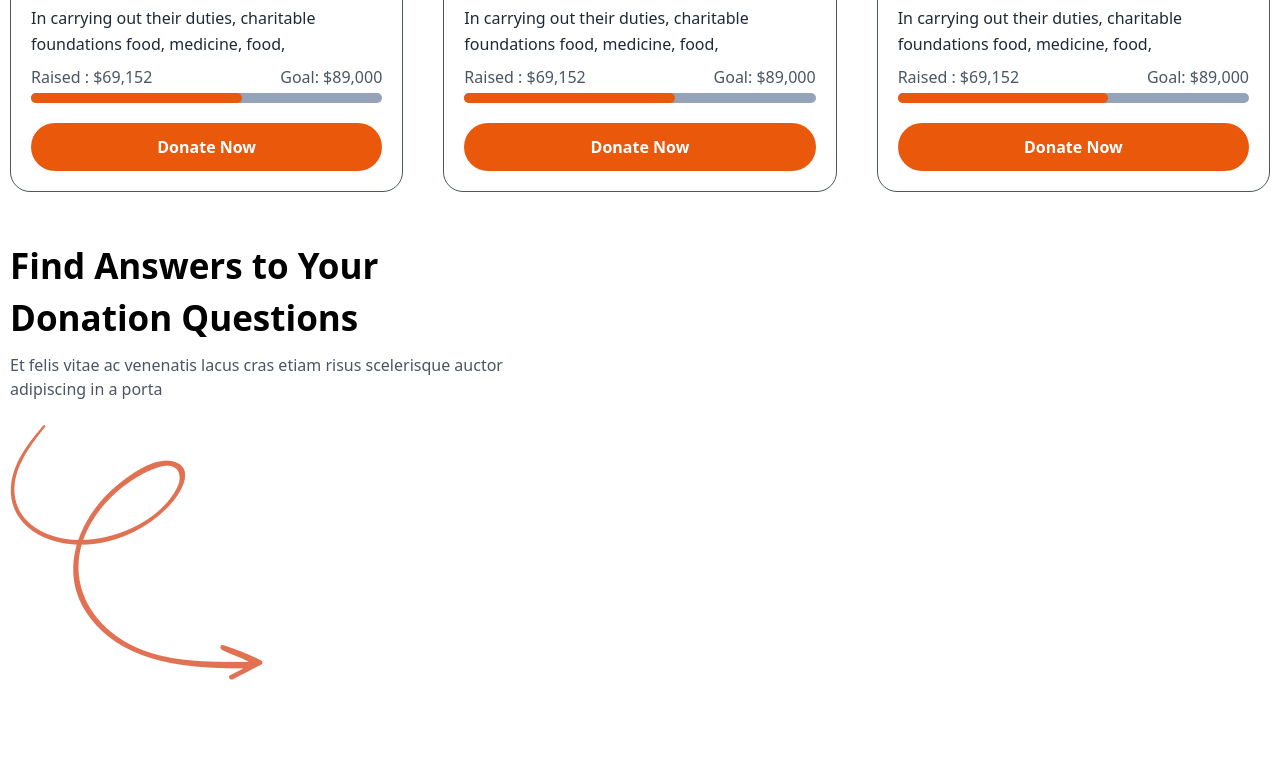
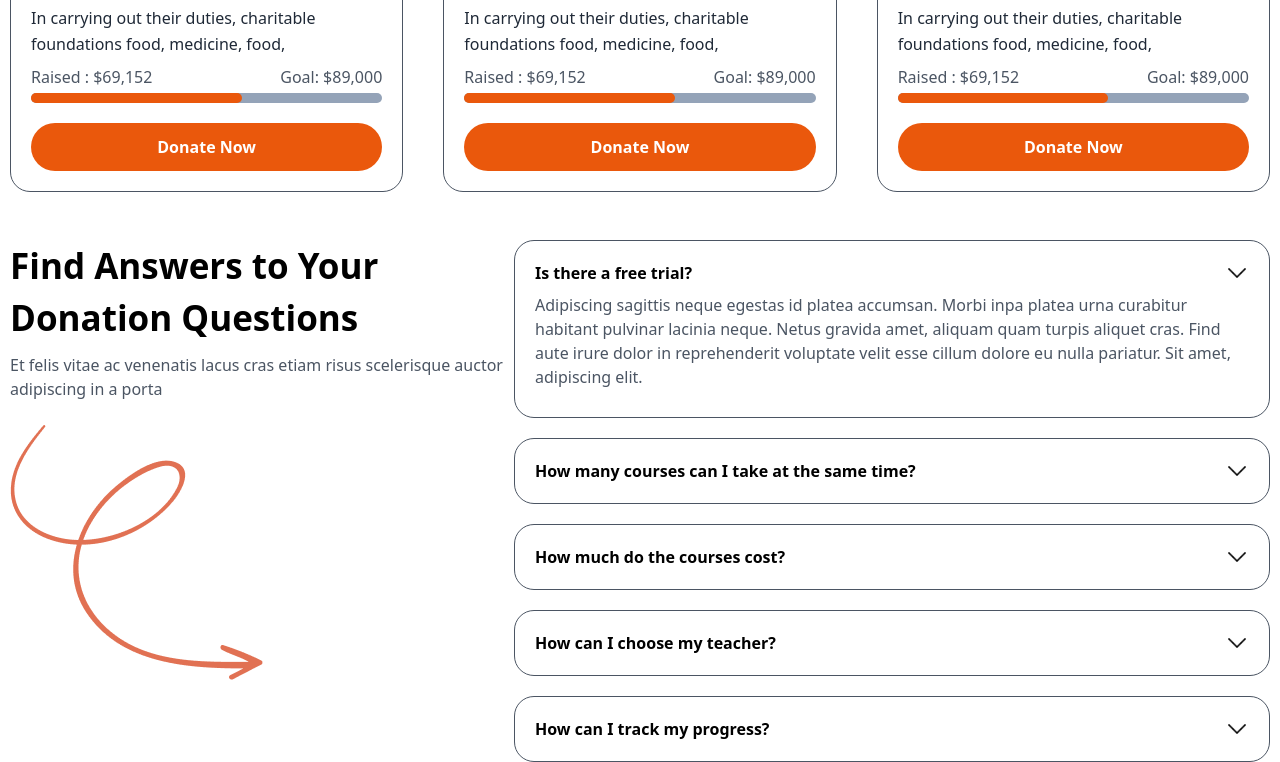
Before and after one commit to hasiburrahmanbiplab/helping-hand, a plain HTML site: page index.html in a window 1280 px wide. Shown: the part 3335-4097 px from the top of the page. Before the commit the page ends 4015 px from the top, so only its background shows below. Drawn offline with nearby package versions, Linux system fonts and the light colour scheme.

Commit message:
faq part added

```diff
--- a/index.html
+++ b/index.html
@@ -275,7 +275,48 @@
                         <img src="image/Shape.png" alt="shape">
                     </div>
                 </div>
-                <div class="faq-content"></div>
+                <div class="faq-content flex flex-col gap-y-5">
+                    <div class="content p-5 border border-gray-600 rounded-[20px]">
+                        <input type="checkbox" class="hidden" name="" id="faq-toggle">
+                        <label for="faq-toggle" class="text-base font-sarif text-black font-semibold flex justify-between block">
+                            Is there a free trial?
+                            <img src="image/arrow-down.png" class="size-6" alt="">
+                        </label>
+                        <p class="text-base text-gray-600 font-sarif font-normal py-2">Adipiscing sagittis neque egestas id platea accumsan. Morbi inpa platea urna curabitur habitant pulvinar lacinia neque. Netus gravida amet, aliquam quam turpis aliquet cras. Find aute irure dolor in reprehenderit voluptate velit esse cillum dolore eu nulla pariatur. Sit amet, adipiscing elit.</p>
+                    </div>
+                    <div class="content p-5 border border-gray-600 rounded-[20px]">
+                        <input type="checkbox" id="common_1" class=" peer/common_1 hidden" name="">
+                        <label for="common_1" class="text-base font-sarif text-black font-semibold flex justify-between block peer-checked/common_1:text-orange-600">
+                            How many courses can I take at the same time?
+                            <img src="image/arrow-down.png" class="size-6" alt="">
+                        </label>
+                        <p class="text-base text-gray-600 font-sarif font-normal py-2 hidden peer-checked/common_1:block">Adipiscing sagittis neque egestas id platea accumsan. Morbi inpa platea urna curabitur habitant pulvinar lacinia neque. Netus gravida amet, aliquam quam turpis aliquet cras. Find aute irure dolor in reprehenderit voluptate velit esse cillum dolore eu nulla pariatur. Sit amet, adipiscing elit.</p>
+                    </div>
+                    <div class="content p-5 border border-gray-600 rounded-[20px]">
+                        <input type="checkbox" id="common_3" class=" peer/common_3 hidden" name="">
+                        <label for="common_3" class="text-base font-sarif text-black font-semibold flex justify-between block peer-checked/common_3:text-orange-600">
+                            How much do the courses cost?
+                            <img src="image/arrow-down.png" class="size-6" alt="">
+                        </label>
+                        <p class="text-base text-gray-600 font-sarif font-normal py-2 hidden peer-checked/common_3:block">Adipiscing sagittis neque egestas id platea accumsan. Morbi inpa platea urna curabitur habitant pulvinar lacinia neque. Netus gravida amet, aliquam quam turpis aliquet cras. Find aute irure dolor in reprehenderit voluptate velit esse cillum dolore eu nulla pariatur. Sit amet, adipiscing elit.</p>
+                    </div>
+                    <div class="content p-5 border border-gray-600 rounded-[20px]">
+                        <input type="checkbox" id="common_2" class=" peer/common_2 hidden" name="">
+                        <label for="common_2" class="text-base font-sarif text-black font-semibold flex justify-between block peer-checked/common_2:text-orange-600">
+                            How can I choose my teacher?
+                            <img src="image/arrow-down.png" class="size-6" alt="">
+                        </label>
+                        <p class="text-base text-gray-600 font-sarif font-normal py-2 hidden peer-checked/common_2:block">Adipiscing sagittis neque egestas id platea accumsan. Morbi inpa platea urna curabitur habitant pulvinar lacinia neque. Netus gravida amet, aliquam quam turpis aliquet cras. Find aute irure dolor in reprehenderit voluptate velit esse cillum dolore eu nulla pariatur. Sit amet, adipiscing elit.</p>
+                    </div>
+                    <div class="content p-5 border border-gray-600 rounded-[20px]">
+                        <input type="checkbox" id="common_4" class=" peer/common_4 hidden" name="">
+                        <label for="common_4" class="text-base font-sarif text-black font-semibold flex justify-between block peer-checked/common_4:text-orange-600">
+                            How can I track my progress?
+                            <img src="image/arrow-down.png" class="size-6" alt="">
+                        </label>
+                        <p class="text-base text-gray-600 font-sarif font-normal py-2 hidden peer-checked/common_4:block">Adipiscing sagittis neque egestas id platea accumsan. Morbi inpa platea urna curabitur habitant pulvinar lacinia neque. Netus gravida amet, aliquam quam turpis aliquet cras. Find aute irure dolor in reprehenderit voluptate velit esse cillum dolore eu nulla pariatur. Sit amet, adipiscing elit.</p>
+                    </div>
+                </div>
             </div>
         </div>
      </section>
```
Also changed, not shown: image/arrow-down.png (added), image/arrow-up.png (added).
